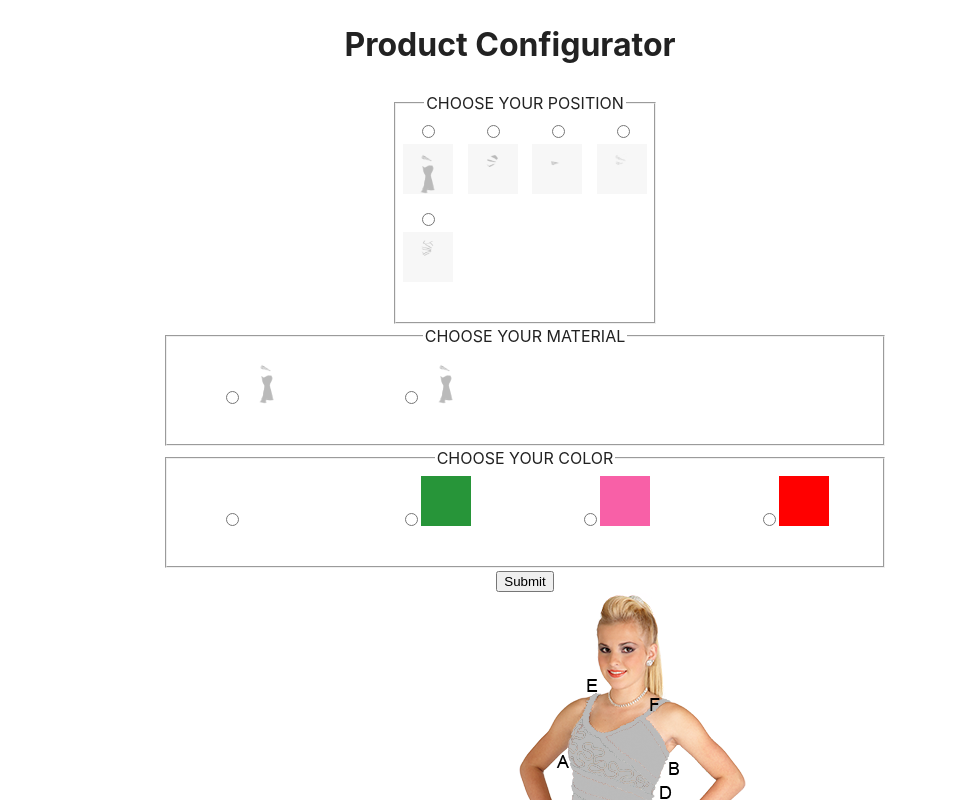
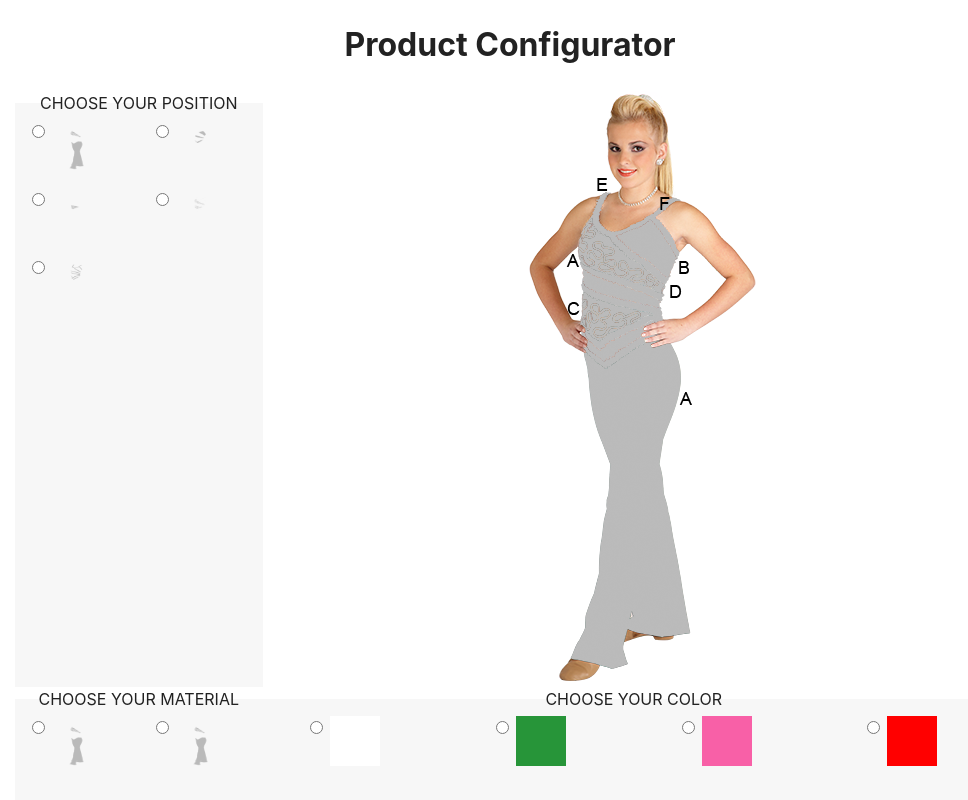
Before and after one commit to asuh/configurator, a Preact app: page / in a window 1280 px wide. Shown: the top 800 px of the page, without its empty margins (130-1098 px from the left). Built offline with nearby package versions, Linux system fonts and the light colour scheme.

Commit message:
Update layout and bootstrap styles

```diff
--- a/src/components/Image/index.tsx
+++ b/src/components/Image/index.tsx
@@ -5,7 +5,7 @@ export default function Image() {
   const imageData = useContext(Data);
 
   return (
-    <div id="product-image" class="container product-image-container col-xs-12 col-md-3">
+    <div id="product-image" class="container product-image-container col-xs-12 col-md-9">
       <img src={imageData.BaseImageUrl} alt={imageData.StyleId} />
     </div>
   );
--- a/src/components/colors/index.tsx
+++ b/src/components/colors/index.tsx
@@ -13,7 +13,7 @@ export default function Colors() {
       <div class="form-group row">
           {firstMaterial.Colors.map(color => {
               return (
-                  <div key={color.Id} class="form-check col-xs-3 col-sm-3 col-md-6">
+                  <div key={color.Id} class="form-check col-xs-3">
                       <label class="color form-check-label">
                           <input type="radio" class="form-check-input" name="optionsColor" id={`optionsColor${color.Id}`} value={color.Name} />
                           <img src={color.SwatchUrl} alt="Color" height="50" width="50" />
--- a/src/components/form/index.tsx
+++ b/src/components/form/index.tsx
@@ -1,12 +1,14 @@
 import Positions from '../Positions';
 import Colors from '../Colors';
 import Materials from '../Materials';
+import Image from '../Image';
 
 export default function Form() {
     return (
         <form class="product container-fluid" action="#">
             <div class="row">
                 <Positions />
+                <Image />
                 <Materials />
                 <Colors />
             </div>
--- a/src/components/materials/index.tsx
+++ b/src/components/materials/index.tsx
@@ -7,12 +7,12 @@ export default function Materials() {
   const firstMaterial = materialsData.Positions[0];
 
   return (
-    <fieldset id="product-material" class="container product-material-container col-xs-12 col-md-9">
+    <fieldset id="product-material" class="container product-material-container col-xs-12 col-md-3">
       <legend class="section-title">Choose your Material</legend>
       <div class="form-group row">
           {firstMaterial.Materials.map(material => {
               return (
-                  <div key={material.Id} class="form-check col-xs-3 col-sm-3 col-md-6">
+                  <div key={material.Id} class="form-check col-md-6">
                       <label class="color form-check-label">
                           <input type="radio" class="form-check-input" name="optionsMaterial" id={`optionsMaterial${material.Name}`} value={material.Id} />
                           <img src={firstMaterial.ImageUrl} alt="Material" height="50" width="50" />
--- a/src/index.tsx
+++ b/src/index.tsx
@@ -1,6 +1,5 @@
 import { render, createContext } from 'preact';
 import Form from './components/Form';
-import Image from './components/Image';
 import data from './data/config.json';
 
 import './style.css';
@@ -40,7 +39,6 @@ export function App() {
 		<Data.Provider value={data}>
 			<h1>Product Configurator</h1>
 			<Form />
-			<Image />
 		</Data.Provider>
 	);
 }
--- a/src/style.css
+++ b/src/style.css
@@ -54,28 +54,31 @@ body {
 /* Small devices (landscape phones, 576px and up) */
 @media (min-width: 36rem) {
   .container {
-    max-width: 33.75rem;
+    max-width: 100%;
   }
 }
 
 /* Medium devices (tablets, 768px and up) */
 @media (min-width: 48rem) {
   .container {
-    max-width: 45rem;
+    max-width: 100%;
+		width: 45rem;
   }
 }
 
 /* Large devices (desktops, 992px and up) */
 @media (min-width: 62rem) {
   .container {
-    max-width: 60rem;
+    max-width: 100%;
+		width: 60rem;
   }
 }
 
 /* Extra large devices (large desktops, 1200px and up) */
 @media (min-width: 75rem) {
   .container {
-    max-width: 71.25rem;
+    max-width: 100%;
+		width: 71.25rem;
   }
 }
 
@@ -87,14 +90,33 @@ body {
   margin-left: -0.9375rem;
 }
 
-/* Columns - Default (xs) */
+/* Common properties for all breakpoints */
+.col-xs-3,
+.col-xs-12,
+.col-sm-3,
+.col-md-3,
+.col-md-6,
+.col-md-9 {
+  position: relative;
+  width: 100%; /* Default width */
+  padding-right: 15px; /* Assuming $grid-gutter-width: 30px; */
+  padding-left: 15px; /* Assuming $grid-gutter-width: 30px; */
+  box-sizing: border-box; /* Include padding in width calculation */
+}
+
+.col-xs-3 {
+  flex: 0 0 25%;
+  max-width: 25%;
+}
+
 .col-xs-12 {
   flex: 0 0 100%;
   max-width: 100%;
 }
 
 /* Small devices (landscape phones, 576px and up) */
-@media (min-width: 36rem) {
+@media (min-width: 36em) {
+  /* 576px / 16px = 36em */
   .col-sm-3 {
     flex: 0 0 25%;
     max-width: 25%;
@@ -102,16 +124,27 @@ body {
 }
 
 /* Medium devices (tablets, 768px and up) */
-@media (min-width: 48rem) {
+@media (min-width: 48em) {
+  /* 768px / 16px = 48em */
   .col-md-3 {
     flex: 0 0 25%;
     max-width: 25%;
+  }
+
+  .col-md-6 {
+    flex: 0 0 50%;
+    max-width: 50%;
   }
 
   .col-md-9 {
     flex: 0 0 75%;
     max-width: 75%;
   }
+}
+
+fieldset {
+  background-color: var(--color-background);
+  border: none;
 }
 
 /* form-group */
@@ -121,9 +154,11 @@ body {
 
 /* form-check */
 .form-check {
-  position: relative;
-  display: block;
-  margin-bottom: 0.5rem;
+  margin-bottom: 0.75rem;
+}
+
+.form-check-label {
+	margin-bottom: 0;
 }
 
 /* form-check-input */
@@ -157,6 +192,11 @@ body {
 }
 
 /* Custom Styles */
+.form-check-input {
+	position: absolute;
+  margin-top: .3rem;
+  margin-left: -1.25rem;
+}
 
 .form-check-input:checked + .form-image {
   background-color: var(--color-light-gray);
```
